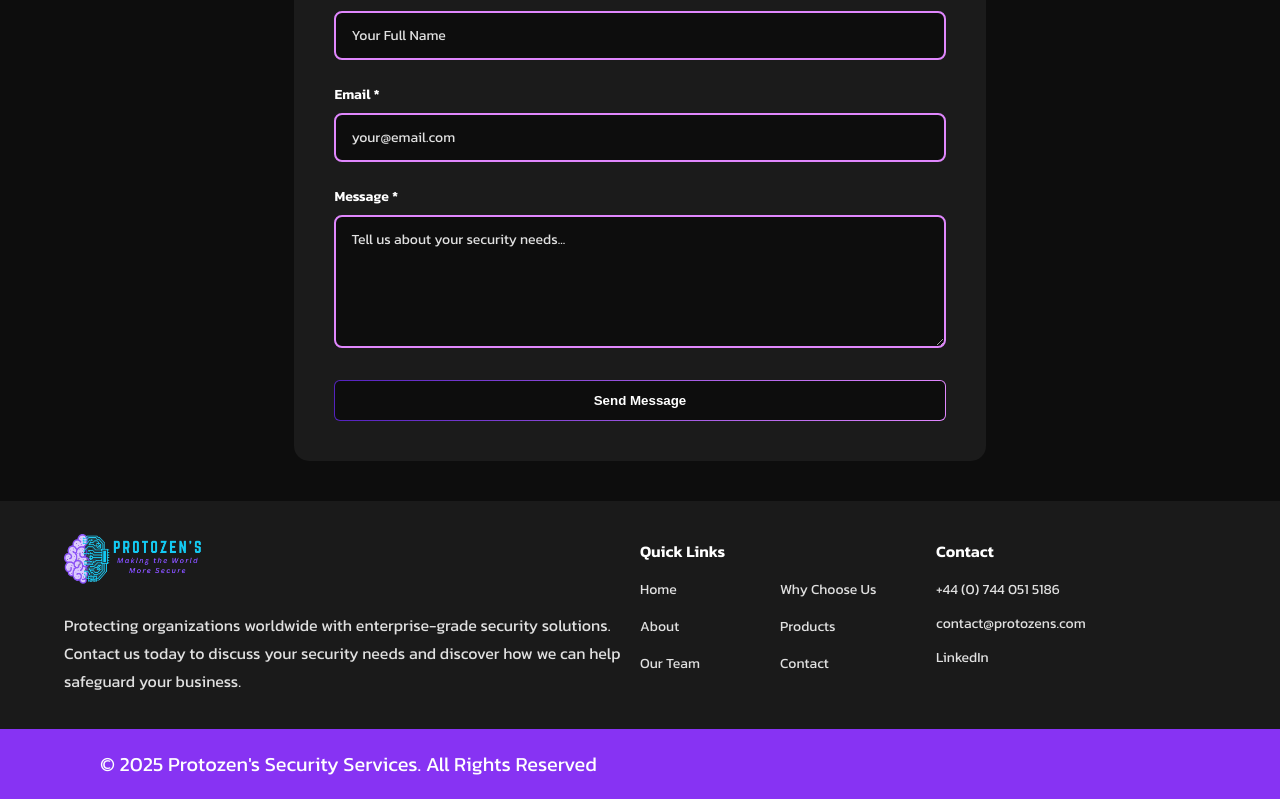
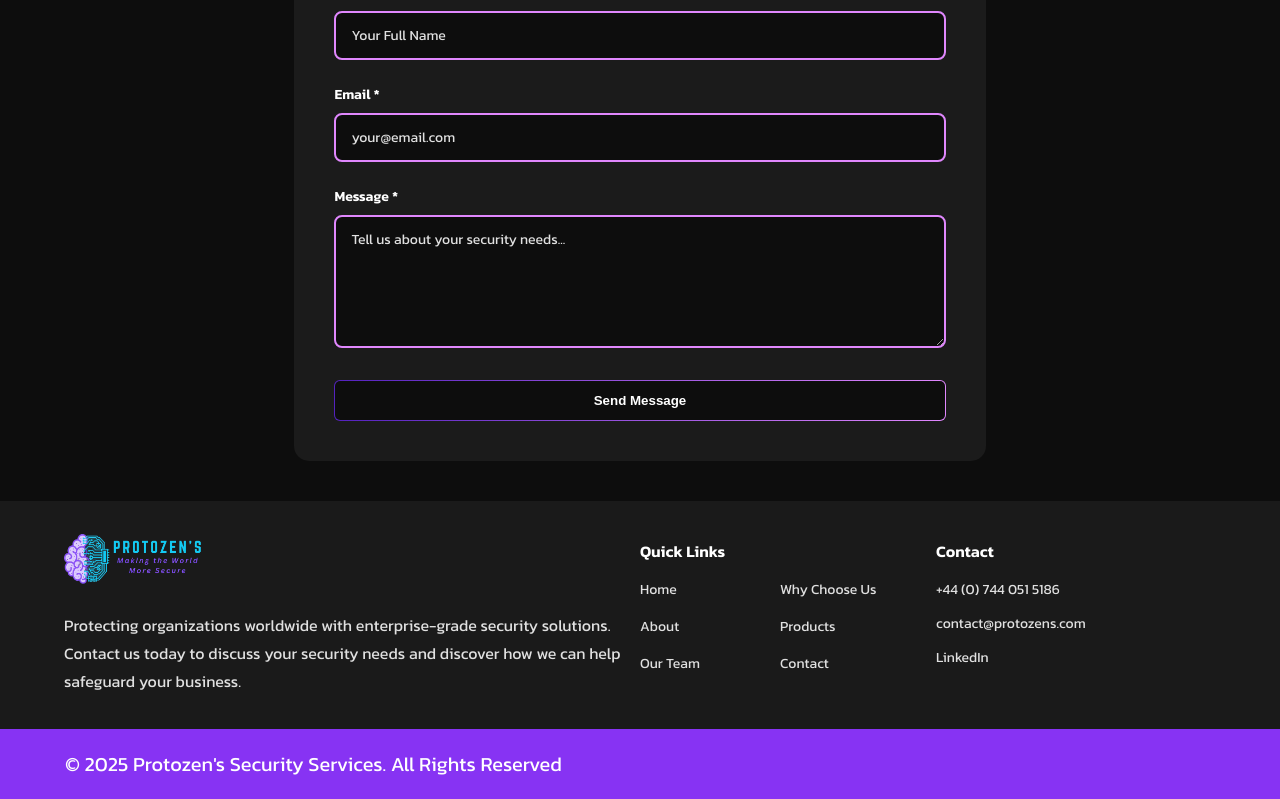
Before and after one commit to hasnain1665/Protozen-s, a React (Create React App) app: page / in a window 1280 px wide. Shown: the part 5384-6183 px from the top of the page. Built offline with nearby package versions, Linux system fonts and the light colour scheme; some icons are missing.

Commit message:
Update footer section margin

```diff
--- a/src/styles/main.css
+++ b/src/styles/main.css
@@ -1782,7 +1782,7 @@ footer {
 }
 
 .footer-section-base p {
-  margin-left: 100px;
+  margin-left: 65px;
   color: white;
   font-size: 20px;
   font-weight: 400;
--- a/src/styles/main.scss
+++ b/src/styles/main.scss
@@ -1360,7 +1360,7 @@ footer {
     margin-top: 10px;
 
     p {
-      margin-left: 100px;
+      margin-left: 65px;
       color: white;
       font-size: 20px;
       font-weight: 400;
```
Also changed, not shown: 1 other file (tests, documents, lock files or other folders).
